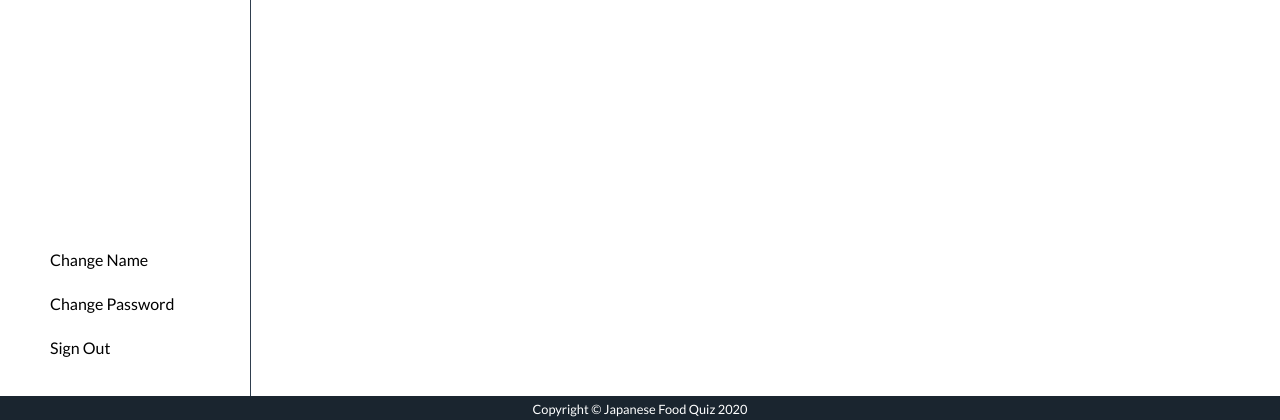
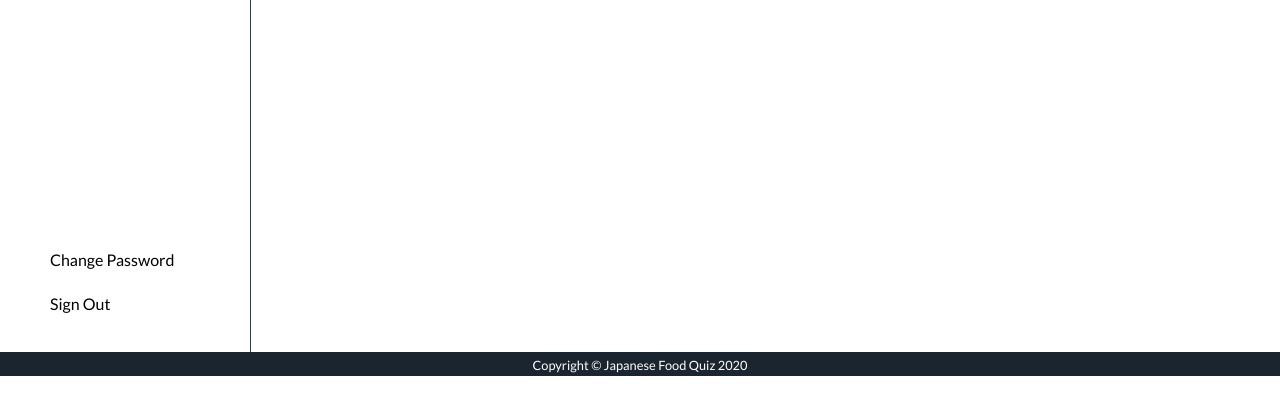
Before and after one commit to Hanchooi/JapaneseFoodQuiz, a Flask app: page /manage_quiz in a window 1280 px wide. Shown: the part 630-1050 px from the top of the page. After the commit the page ends 1006 px from the top, so only its background shows below. Run offline with Flask 2, Linux system fonts and the light colour scheme; data that the repository does not hold is empty; some libraries are stand-ins or nearby versions.

Commit message:
Change Name button removed for admin

```diff
--- a/X2 Project2 Agile Web /app/templates/manage_quiz.html
+++ b/X2 Project2 Agile Web /app/templates/manage_quiz.html
@@ -21,8 +21,7 @@
           <li class="nav_list2">
             <a href="/manage_user"><button>Manage Users</button> </a>
           </li>
-          <li class="nav_list2_bottom"><a href="/admin_change_name"><button>Change Name</button></li>
-          <li class="nav_list2"><a href="/admin_change_password"><button>Change Password</button></a></li>
+          <li class="nav_list2_bottom"><a href="/admin_change_password"><button>Change Password</button></a></li>
           <li class="nav_list2"><button>Sign Out</button></li>
         </ul>
       </div>
--- a/X2 Project2 Agile Web /app/templates/manage_user.html
+++ b/X2 Project2 Agile Web /app/templates/manage_user.html
@@ -20,9 +20,8 @@
           </li>
           <li class="nav_list2">
             <a href="/manage_user"><button>Manage Users</button> </a>
-          <li class="nav_list2_bottom"><a href="/admin_change_name"><button>Change Name</button></li>
           </li>
-            <li class="nav_list2"><a href="/admin_change_password"><button>Change Password</button></a></li>
+            <li class="nav_list2_bottom"><a href="/admin_change_password"><button>Change Password</button></a></li>
           <li class="nav_list2"><button>Sign Out</button></li>
         </ul>
       </div>
```
Also changed, not shown: X2 Project2 Agile Web /app.db.
